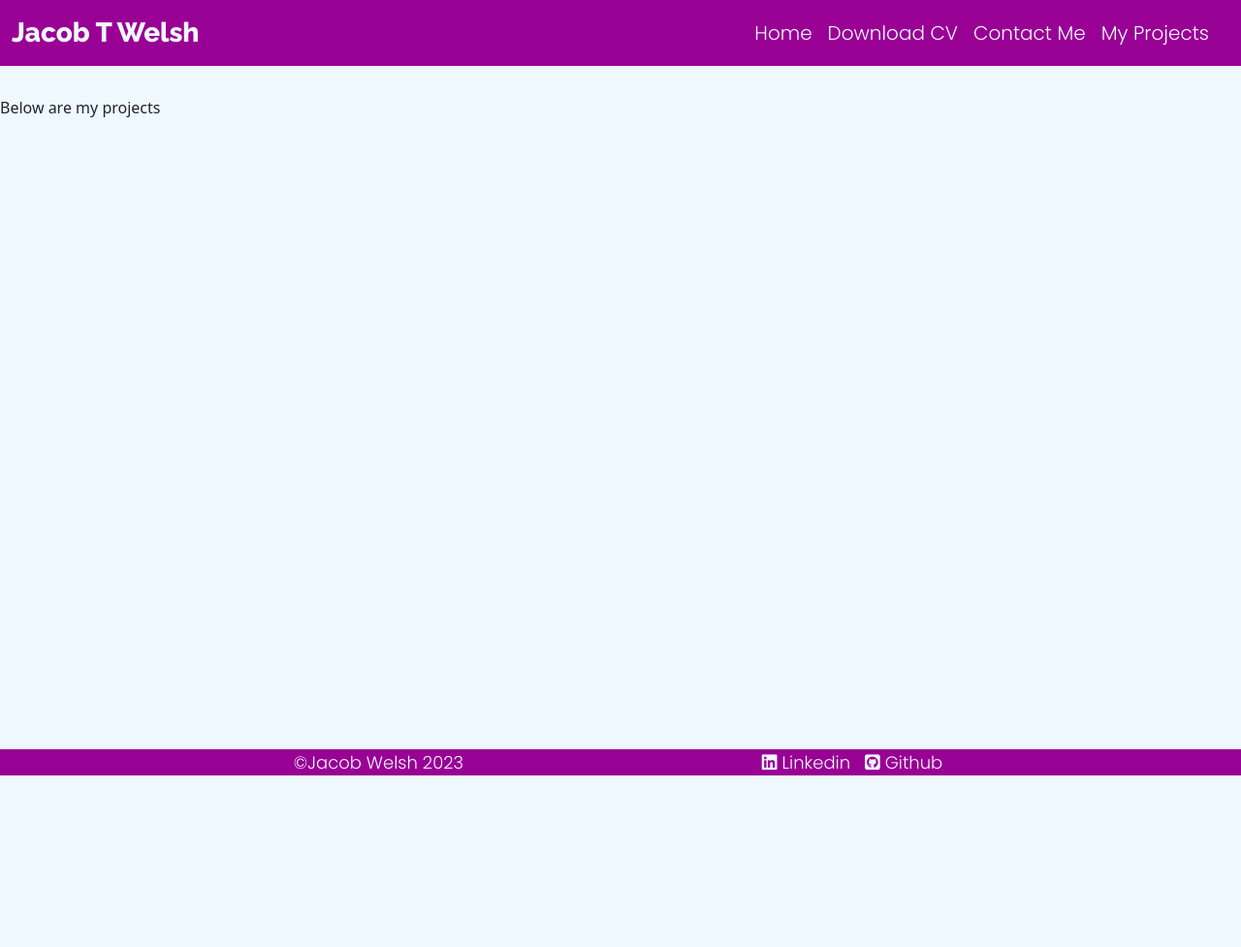
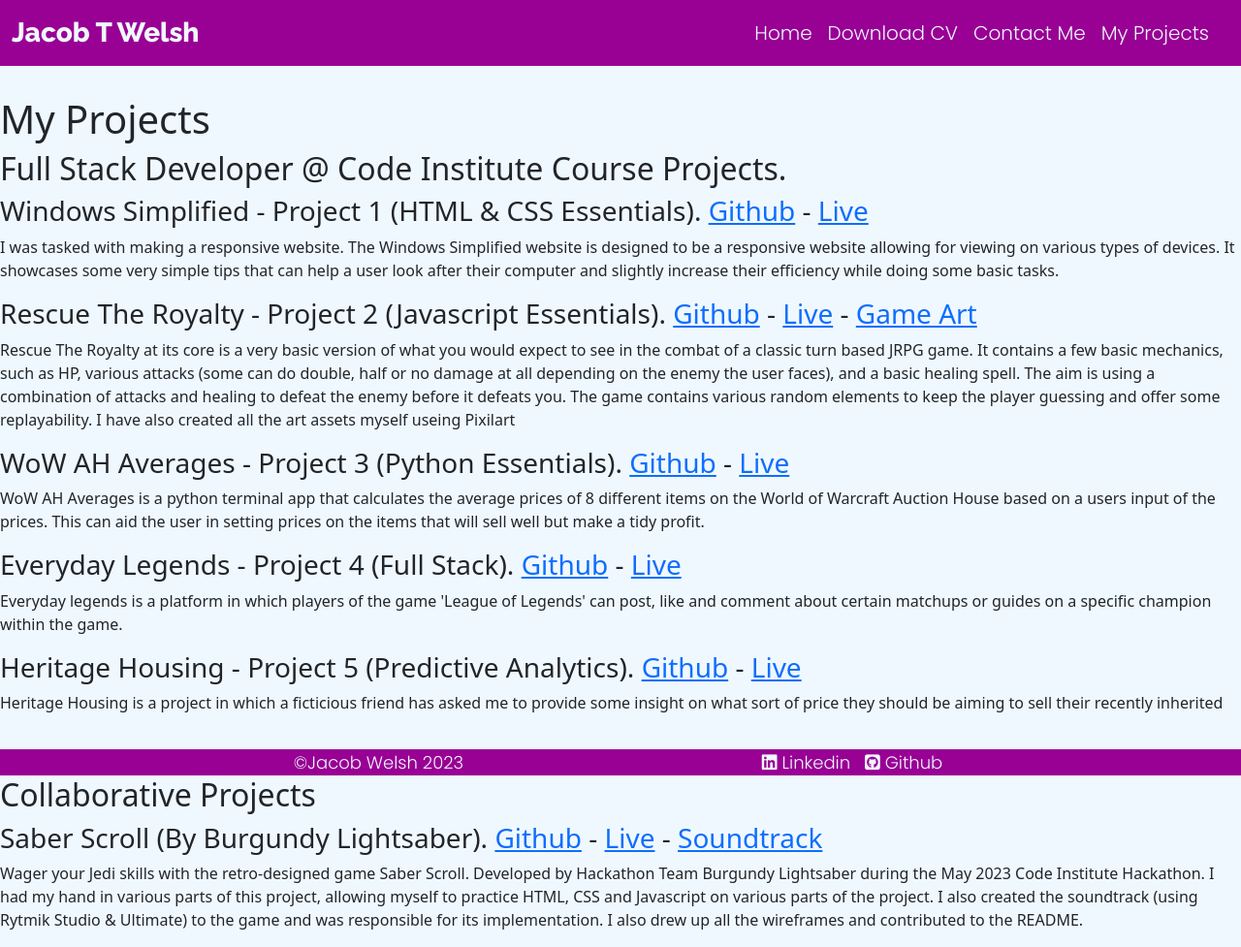
Before and after one commit to Welshy92/PFSite, a plain HTML site: page projects.html in a window 1280 px wide. Shown: the whole page at 97% size. Before the commit the page ends 800 px from the top, so only its background shows below. Drawn offline with nearby package versions, Linux system fonts and the light colour scheme.

Commit message:
Add basic details for my current projects + links

```diff
--- a/projects.html
+++ b/projects.html
@@ -33,7 +33,34 @@
             </div>
         </div>
     </nav>
-    <p>Below are my projects</p>
+    <h1>My Projects</h1>
+
+    <div>
+        <h2>Full Stack Developer @ Code Institute Course Projects.</h2>
+
+        <h3>Windows Simplified - Project 1 (HTML & CSS Essentials). <a href="https://github.com/Welshy92/windows-simplified" target="_blank">Github</a> - <a href="https://welshy92.github.io/windows-simplified/" target="_blank">Live</a></h3>
+        <p>I was tasked with making a responsive website. The Windows Simplified website is designed to be a responsive website allowing for viewing on various types of devices. It showcases some very simple tips that can help a user look after their computer and slightly increase their efficiency while doing some basic tasks.</p>
+
+        <h3>Rescue The Royalty - Project 2 (Javascript Essentials). <a href="https://github.com/Welshy92/rescue-the-royalty" target="_blank">Github</a> - <a href="https://welshy92.github.io/rescue-the-royalty/" target="_blank">Live</a> - <a href="https://www.pixilart.com/welshynator" target="_blank">Game Art</a></h3>
+        <p>Rescue The Royalty at its core is a very basic version of what you would expect to see in the combat of a classic turn based JRPG game. It contains a few basic mechanics, such as HP, various attacks (some can do double, half or no damage at all depending on the enemy the user faces), and a basic healing spell. The aim is using a combination of attacks and healing to defeat the enemy before it defeats you. The game contains various random elements to keep the player guessing and offer some replayability. I have also created all the art assets myself useing Pixilart</p>
+
+        <h3>WoW AH Averages - Project 3 (Python Essentials). <a href="https://github.com/Welshy92/wow-ah-averages" target="_blank">Github</a> - <a href="https://wow-ah-averages.herokuapp.com" target="_blank">Live</a></h3>
+        <p>WoW AH Averages is a python terminal app that calculates the average prices of 8 different items on the World of Warcraft Auction House based on a users input of the prices. This can aid the user in setting prices on the items that will sell well but make a tidy profit.</p>
+
+        <h3>Everyday Legends - Project 4 (Full Stack). <a href="https://github.com/Welshy92/everyday-legends" target="_blank">Github</a> - <a href="https://everyday-legends.herokuapp.com" target="_blank">Live</a></h3>
+        <p>Everyday legends is a platform in which players of the game 'League of Legends' can post, like and comment about certain matchups or guides on a specific champion within the game.</p>
+
+        <h3>Heritage Housing - Project 5 (Predictive Analytics). <a href="https://github.com/Welshy92/heritage-housing-analysis" target="_blank">Github</a> - <a href="https://heritagehousing-a55973708c5f.herokuapp.com" target="_blank">Live</a></h3>
+        <p>Heritage Housing is a project in which a ficticious friend has asked me to provide some insight on what sort of price they should be aiming to sell their recently inherited houses at. They also wanted to be able to predict what the sale price of a house within the area would be. This project uses a combination of data analysis and creating a machine learning pipeline to help predict the sale prices.</p>
+    </div>
+
+    <div>
+        <h2>Collaborative Projects</h2>
+
+        <h3>Saber Scroll (By Burgundy Lightsaber). <a href="https://github.com/amylour/star_wars_hackathon" target="_blank">Github</a> - <a href="https://amylour.github.io/star_wars_hackathon/" target="_blank">Live</a> - <a href="https://soundcloud.com/welshynatorjones/sets/saber-scroll-ost" target="_blank">Soundtrack</a></h3>
+        <p>Wager your Jedi skills with the retro-designed game Saber Scroll. Developed by Hackathon Team Burgundy Lightsaber during the May 2023 Code Institute Hackathon. I had my hand in various parts of this project, allowing myself to practice HTML, CSS and Javascript on various parts of the project. I also created the soundtrack (using Rytmik Studio & Ultimate) to the game and was responsible for its implementation. I also drew up all the wireframes and contributed to the README.</p>
+    </div>
+
     <footer>
         <ul class="foot">
             <li>©Jacob Welsh 2023</li>
```
